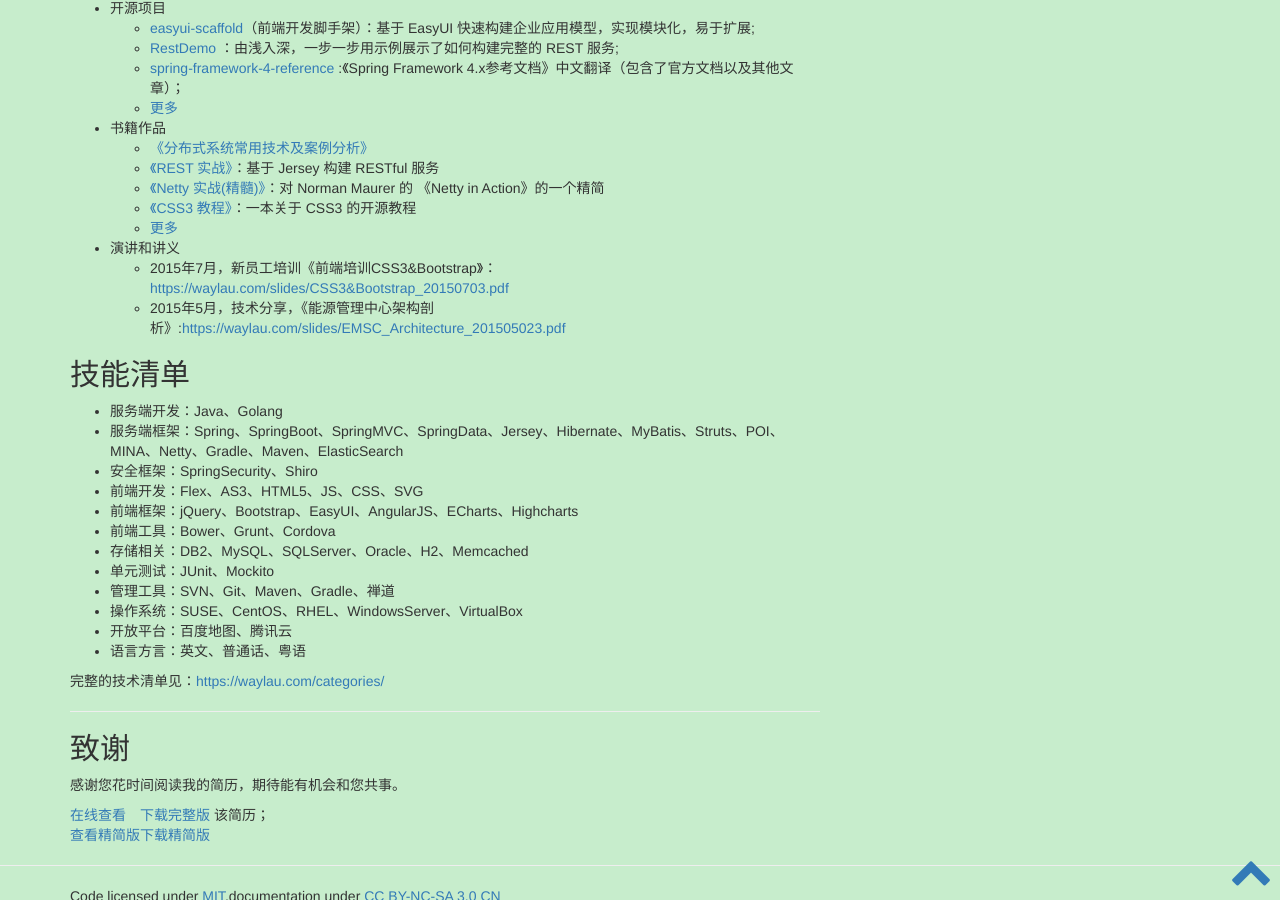
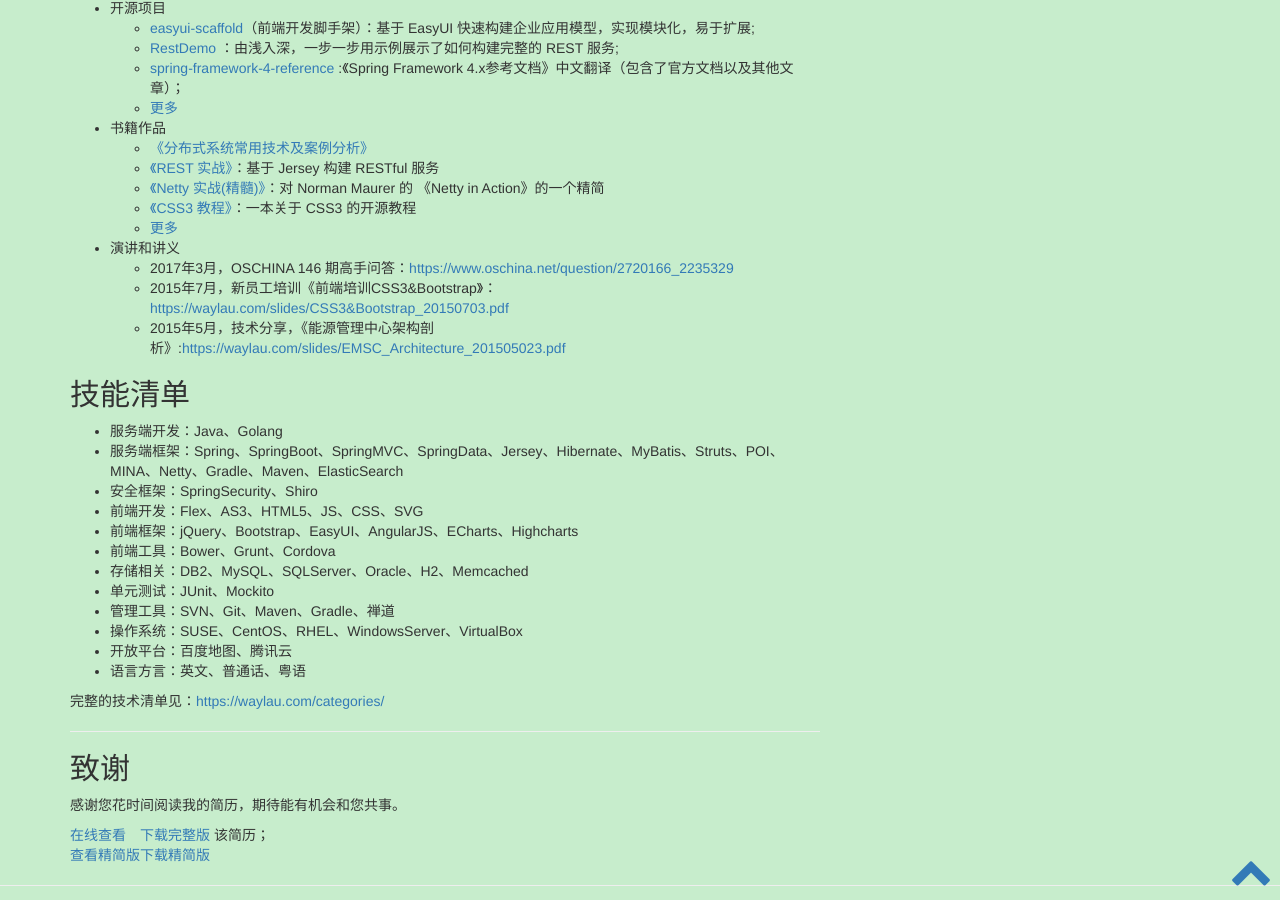
Before and after one commit to waylau/waylau.github.io, a Jekyll site: the page built from resume/index.md, in a window 1280 px wide and 900 px high, scrolled down 3920 px. Built offline with Jekyll 4.4.1, drawn with Linux system fonts in a browser that asks for light colours; our own code applies the rules of GitHub Pages for plain Markdown files; comment, search, counter and statistics services are not loaded.

Commit message:
add OSCHINA 146 期高手问答

```diff
--- a/resume/index.md
+++ b/resume/index.md
@@ -136,6 +136,7 @@
     * [《CSS3 教程》](https://github.com/waylau/css3-tutorial)：一本关于 CSS3 的开源教程
     * [更多](https://waylau.com/books)
 * 演讲和讲义
+	* 2017年3月，OSCHINA 146 期高手问答：<https://www.oschina.net/question/2720166_2235329>
     * 2015年7月，新员工培训《前端培训CSS3&Bootstrap》：<https://waylau.com/slides/CSS3&Bootstrap_20150703.pdf>
     * 2015年5月，技术分享，《能源管理中心架构剖析》:<https://waylau.com/slides/EMSC_Architecture_201505023.pdf>
 
```
